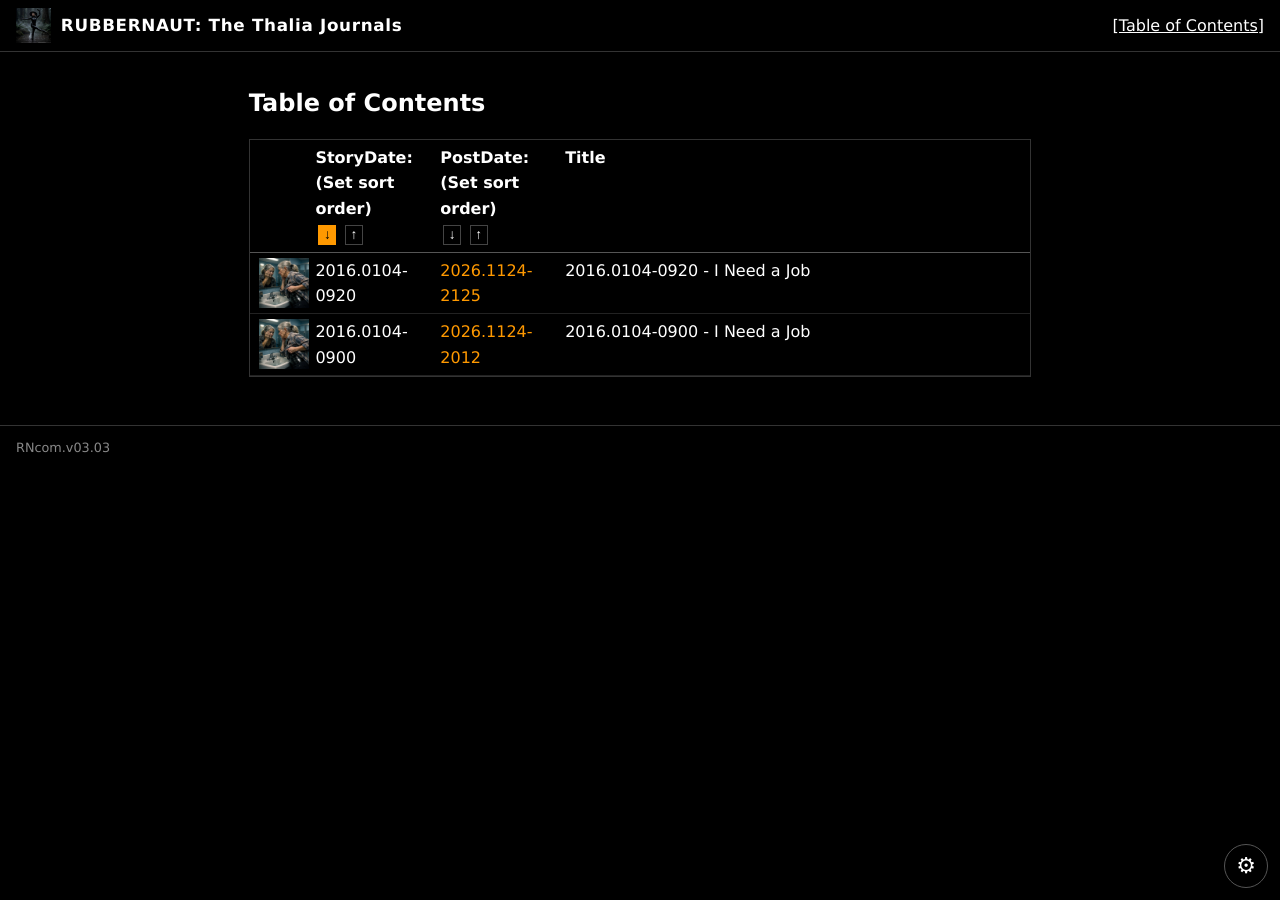
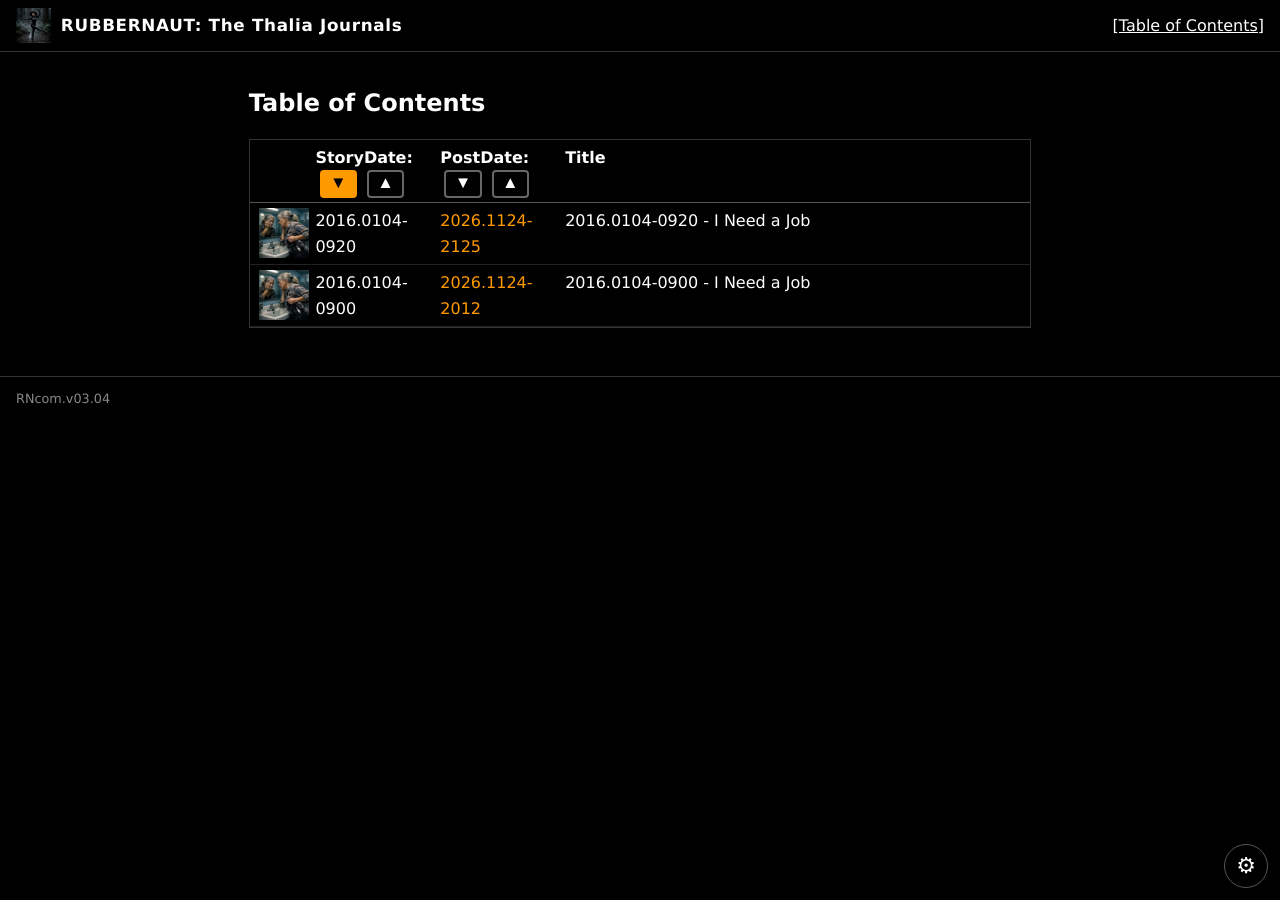
Before and after one commit to AtaraxiA22/RubberNaut, a Jekyll site: the page built from toc.md, in a window 1280 px wide. Built offline with Jekyll 4.4.1, drawn with Linux system fonts in a browser that asks for light colours; a style sheet for code colours, icons or effects is not loaded.

Commit message:
RNcom v03.04: drop '(Set sort order)' labels, bold filled-triangle sort arrows, pager links show storydate, OpenDyslexic via two CDNs
- TOC headers back to 'StoryDate:'/'PostDate:' with prominent bold ▼/▲ buttons
- Pager links now read '← 2016.0104-0900 Title' so a same-titled neighbor page
  no longer looks like a self-link; keyboard ←/→ unchanged
- OpenDyslexic @import now from jsdelivr AND unpkg mirrors

Co-authored-by: AtaraxiA22 <AtaraxiA22@users.noreply.github.com>

```diff
--- a/_config.yml
+++ b/_config.yml
@@ -1,7 +1,7 @@
 title: "RUBBERNAUT: The Thalia Journals"
 description: "An Epistolary Tale of Deep Rubber Fetishism in the Winter of Life"
 author: AtaraxiA
-rncom_version: "v03.03"
+rncom_version: "v03.04"
 url: "https://rubbernaut.com"
 baseurl: "/RubberNaut"
 timezone: UTC
--- a/assets/css/style.css
+++ b/assets/css/style.css
@@ -1,6 +1,8 @@
-/* OpenDyslexic (optional reader font) — loaded from the public font CDN when online;
-   falls back to the standard Verdana stack if unavailable. */
+/* OpenDyslexic (optional reader font) — loaded from public font CDNs when online
+   (two mirrors; if both are unreachable, a locally installed OpenDyslexic is used,
+   otherwise the standard Verdana stack). */
 @import url('https://cdn.jsdelivr.net/npm/@fontsource/open-dyslexic@5/index.css');
+@import url('https://unpkg.com/@fontsource/open-dyslexic@5/index.css');
 
 :root {
   color-scheme: dark;
@@ -310,13 +312,15 @@ td.col-title a {
 
 .sortbtn {
   background: none;
-  border: 1px solid #444;
+  border: 2px solid #666;
+  border-radius: 4px;
   color: #fff;
   cursor: pointer;
-  font-size: 0.85em;
+  font-size: 1.05em;
+  font-weight: bold;
   line-height: 1;
-  padding: 0.15em 0.35em;
-  margin-left: 0.2em;
+  padding: 0.2em 0.5em;
+  margin-left: 0.25em;
 }
 
 .sortbtn:hover {
--- a/toc.md
+++ b/toc.md
@@ -10,13 +10,13 @@ permalink: /toc.html
 <thead>
 <tr>
   <th class="col-thumb"></th>
-  <th class="col-story">StoryDate: (Set sort order)<br/>
-    <button type="button" class="sortbtn" data-sort="story-desc" title="newest first">&darr;</button>
-    <button type="button" class="sortbtn" data-sort="story-asc" title="oldest first">&uarr;</button>
+  <th class="col-story">StoryDate:
+    <button type="button" class="sortbtn" data-sort="story-desc" title="newest first">&#9660;</button>
+    <button type="button" class="sortbtn" data-sort="story-asc" title="oldest first">&#9650;</button>
   </th>
-  <th class="col-pub">PostDate: (Set sort order)<br/>
-    <button type="button" class="sortbtn" data-sort="pub-desc" title="newest first">&darr;</button>
-    <button type="button" class="sortbtn" data-sort="pub-asc" title="oldest first">&uarr;</button>
+  <th class="col-pub">PostDate:
+    <button type="button" class="sortbtn" data-sort="pub-desc" title="newest first">&#9660;</button>
+    <button type="button" class="sortbtn" data-sort="pub-asc" title="oldest first">&#9650;</button>
   </th>
   <th class="col-title">Title</th>
 </tr>
```
Also changed, not shown: _layouts/post.html (+7 -7 lines), README.md, preview/title-page-v03.png, preview/toc-page-v03.png.
